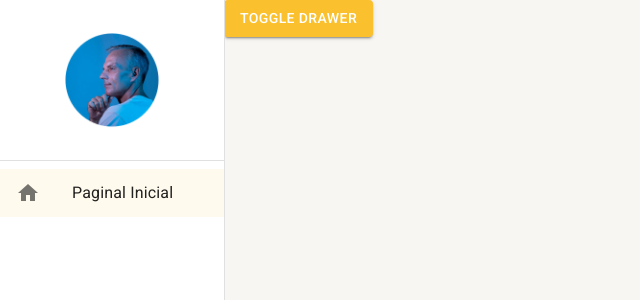
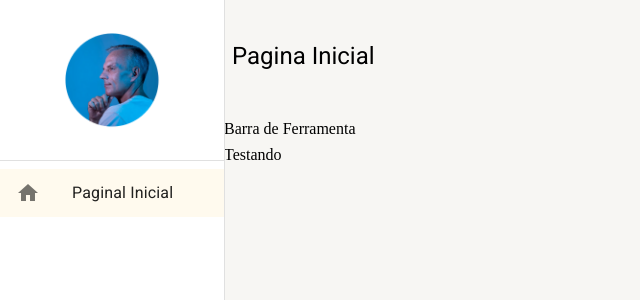
Before and after one commit to macedcrazy/curso-react-materialui-typescript, a React (Create React App) app: page /pagina-inicial in a window 1280 px wide. Shown: the top 300 px of the page, without its empty margins (0-640 px from the left). Built offline with nearby package versions, Linux system fonts and the light colour scheme.

Commit message:
feat: layout base para as páginas criado

```diff
--- /dev/null
+++ b/src/pages/dashbord/Dashbord.tsx
@@ -0,0 +1,9 @@
+import { LayoutBaseDePagina } from "../../shared/layouts";
+
+export const Dashbord = () => {
+  return (
+    <LayoutBaseDePagina titulo='Pagina Inicial'>
+      Testando
+    </LayoutBaseDePagina>
+  );
+};
--- a/src/pages/index.ts
+++ b/src/pages/index.ts
@@ -1 +1 @@
-export { };
+export * from './dashbord/Dashbord';
--- a/src/routes/index.tsx
+++ b/src/routes/index.tsx
@@ -1,11 +1,11 @@
-import { Button } from "@mui/material";
 import { Routes, Route, Navigate } from "react-router-dom";
 import { useDrawerContext} from "../shared/contexts";
 import { useEffect } from "react";
+import { Dashbord } from "../pages";
 
 
 export const AppRoutes = () => {
-  const {toggleDrawerOpen, setDrawerOptions} = useDrawerContext();
+  const {setDrawerOptions} = useDrawerContext();
 
   useEffect(() => {
     setDrawerOptions([
@@ -19,11 +19,10 @@
 
   return (
     <Routes>
-      <Route path="/pagina-inicial" element={<Button variant="contained" color="primary" onClick={toggleDrawerOpen}>toggle Drawer</Button>} />
-      <Route path="/favoritos" element={<Button variant="contained" color="primary" onClick={toggleDrawerOpen}>toggle Drawer</Button>} />
+      <Route path="/pagina-inicial" element={<Dashbord/>} />
+
 
       <Route path ="*" element = {<Navigate to = "/pagina-inicial"/>} />
-
     </Routes>
   );
 };
--- /dev/null
+++ b/src/shared/layouts/LayoutBaseDePagina.tsx
@@ -0,0 +1,43 @@
+import { Box, Icon, IconButton, Typography, useMediaQuery, useTheme } from "@mui/material"
+import { useDrawerContext } from "../contexts";
+
+
+interface LayoutBaseDePaginaProps {
+  children: React.ReactNode;
+  titulo: string;
+}
+
+
+
+export const LayoutBaseDePagina: React.FC<LayoutBaseDePaginaProps> = ({ children, titulo }) => {
+  const theme = useTheme();
+  const smDown = useMediaQuery(theme.breakpoints.down('sm'));
+
+  const { toggleDrawerOpen } = useDrawerContext();
+
+  return (
+    <Box height='100%' display='flex' flexDirection='column' gap={1}>
+      <Box display='flex' alignItems='center' padding={1} height={theme.spacing(12)} gap={1} >
+
+        {smDown && (
+          <IconButton onClick={toggleDrawerOpen}>
+            <Icon>menu</Icon>
+          </IconButton>)}
+
+        <Typography variant='h5'>
+          {titulo}
+        </Typography>
+      </Box>
+
+      <Box>
+        Barra de Ferramenta
+      </Box>
+
+      <Box>
+        {children}
+      </Box>
+
+    </Box>
+  )
+
+}
--- a/src/shared/layouts/index.ts
+++ b/src/shared/layouts/index.ts
@@ -1 +1 @@
-export { };
+export * from './LayoutBaseDePagina';
```
